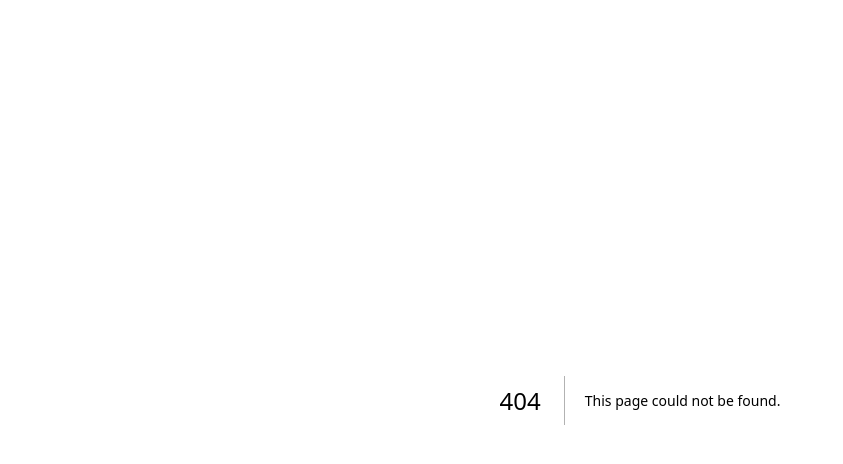
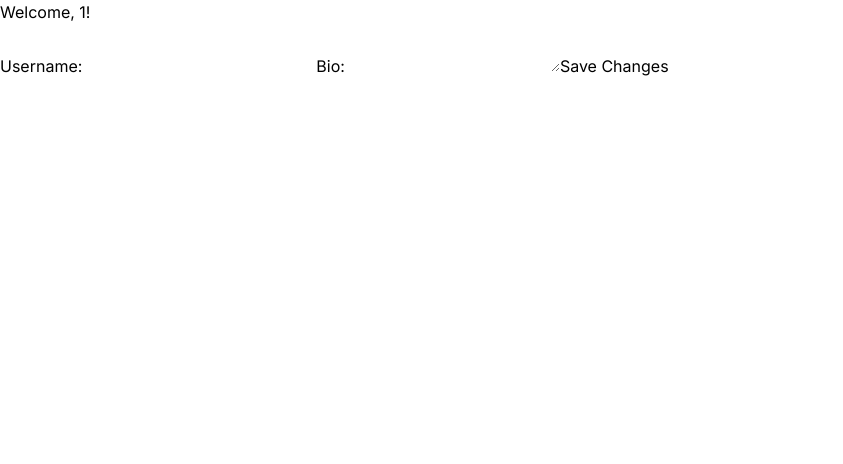
Before and after one commit to fullstackatbrown/conversational-ai-lab, a Next.js app: page /profiles/1 in a window 1280 px wide. Before the commit this address had no page. Shown: the top 464 px of the page, without its empty margins (0-843 px from the left). Built offline with nearby package versions, Linux system fonts and the light colour scheme.

Commit message:
dynamic routing for user profiles

```diff
--- a/app/login/page.tsx
+++ b/app/login/page.tsx
@@ -1,44 +1,68 @@
 'use client'
 import { db } from "../../firebaseClient";
-import { collection, doc, getDoc, setDoc } from "firebase/firestore";
+import { collection, doc, getDoc, setDoc, updateDoc } from "firebase/firestore";
 import { useState, useEffect } from "react";
 import { getAuth, signInWithPopup, GoogleAuthProvider, signInWithRedirect, getRedirectResult, onAuthStateChanged } from "firebase/auth";
 import { firebaseApp } from "../../firebaseClient";
+import { useRouter } from "next/navigation";
+
 
 export default function Login() {
-    const [uid, setUid] = useState('nothin');
+    const [uid, setUid] = useState<string | null>(null);
+    const [email, setEmail] = useState<string | null>(null);
 
     const auth = getAuth(firebaseApp);
     const provider = new GoogleAuthProvider();
 
-    onAuthStateChanged(auth, (user) => {
+    const router = useRouter();
+
+    onAuthStateChanged(auth, async (user) => {
         if (user) {
             setUid(user.uid);
+            setEmail(user.email);
+            await createUserDBEntry(user.uid);
+            console.log("User signed in");
         }
     })
 
-    useEffect(() => {
-        async function createUser(uid: string) {
-            const ref = doc(db, 'users', uid);
-            await setDoc(ref, {});
+    async function createUserDBEntry(uid: string) {
+        const ref = doc(db, 'users', uid);
+        // only create the doc if it doesn't already exist exist
+        const docSnap = await getDoc(ref);
+        if (!docSnap.exists()) {
+            await setDoc(ref, {
+                email: email,
+                created: new Date(),
+                lastLogin: new Date()
+            })
+        } else {
+            await updateDoc(ref, {
+                lastLogin: new Date()
+            })
         }
-        createUser(uid);
-    }, [uid])
+    }
 
     async function handleSignIn() {
         await signInWithRedirect(auth, provider);
-        const result = await getRedirectResult(auth);
+        await getRedirectResult(auth);
+    }
 
-        if (result) {
-            const user = result.user;
-            setUid(user.uid);
+    async function handleSignOut() {
+        await auth.signOut();
+        setUid(null);
+        setEmail(null);
+    }
 
-        }
+    async function redirectProfile() {
+        // use next router to redirect to profile page
+        router.push("../profiles/" + uid)
     }
 
     return (
-        <div>
-            <button onClick={() => handleSignIn()}>{uid}</button>
+        <div className="flex flex-col gap-5">
+            <button onClick={() => handleSignIn()}>{email ? "Welcome, " + email + "!" : "Sign in"}</button>
+            <button onClick={() => handleSignOut()} >Sign Out</button>
+            <button onClick={() => redirectProfile()}>Your Profile</button>
         </div>
     );
 }
--- /dev/null
+++ b/app/profiles/[uid]/page.tsx
@@ -0,0 +1,31 @@
+'use client'
+import { useState } from 'react';
+
+export default function Profile({ params }: { params: { uid: string } }) {
+    const [username, setUsername] = useState('');
+    const [bio, setBio] = useState('');
+
+    const uid = params.uid;
+
+    const handleSubmit = (event: React.FormEvent<HTMLFormElement>) => {
+        event.preventDefault();
+        // handle form submission here
+    }
+
+    return (
+        <div>
+            <div>Welcome, {uid}!</div>
+            <form onSubmit={handleSubmit}>
+                <label>
+                    Username:
+                    <input type="text" value={username} onChange={(event) => setUsername(event.target.value)} />
+                </label>
+                <label>
+                    Bio:
+                    <textarea value={bio} onChange={(event) => setBio(event.target.value)} />
+                </label>
+                <button type="submit">Save Changes</button>
+            </form>
+        </div>
+    );
+}
```
